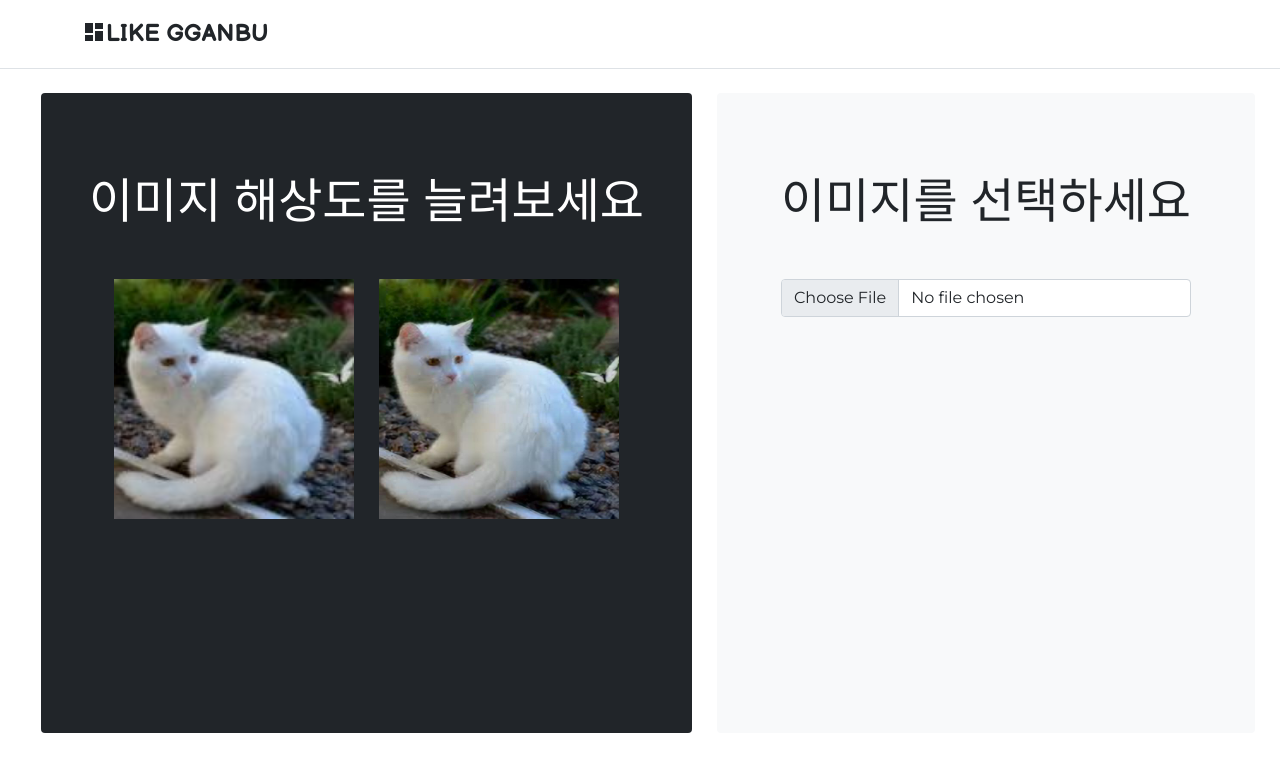
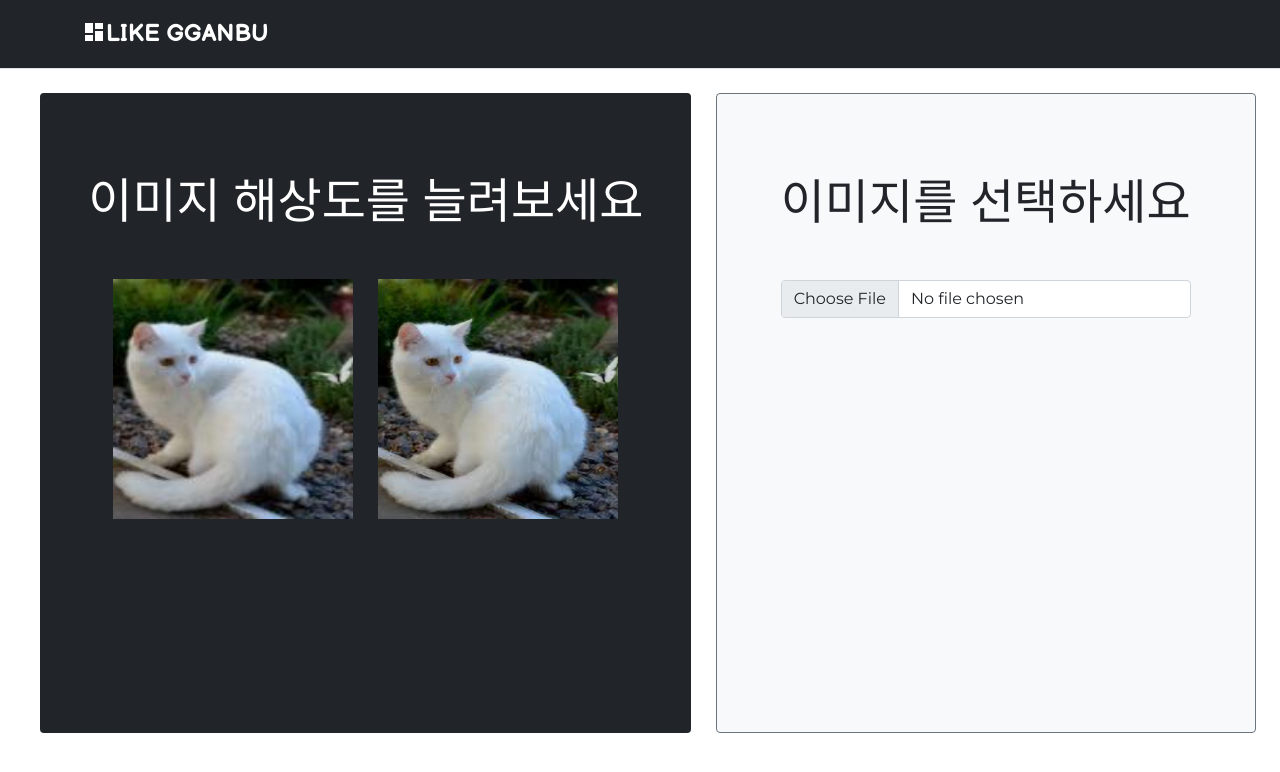
Before and after one commit to ClearRoot/web_image_upscaler, a Django app: page / in a window 1280 px wide. Shown: the top 772 px of the page. Run offline with Django 3.2, Linux system fonts and the light colour scheme; parts of the project's set-up code (start-up, migrations or seed data) failed here and were passed over.

Commit message:
Modify main page

```diff
--- a/mainApp/templates/mainApp/main.html
+++ b/mainApp/templates/mainApp/main.html
@@ -22,7 +22,7 @@
         </div>
       </div>
     </div>
-    <div class="bg-light pt-3 px-3 pt-md-5 px-md-5 rounded text-center overflow-hidden">
+    <div class="bg-light border border-secondary pt-3 px-3 pt-md-5 px-md-5 rounded text-center overflow-hidden">
       <div class="my-3 p-3">
         <h2 class="display-5 mb-5">이미지를 선택하세요</h2>
         <form action="{% url 'upscaler' %}" method="post" enctype="multipart/form-data">
--- a/static/js/main.js
+++ b/static/js/main.js
@@ -9,9 +9,9 @@ document.getElementById('imageSelector').addEventListener('change', function (e)
     let elem = e.target;
 
     if (validateType(elem.files[0])) {
-        let preview = document.querySelector('#thumb');
+        let preview = document.getElementById('thumb');
         preview.src = URL.createObjectURL(elem.files[0]);
-        document.querySelector('#submit-div').style.display = 'block';
+        document.getElementById('submit-div').style.display = 'block';
         preview.style.display = 'inline';
         preview.style.width = '15rem';
         preview.style.height = '15rem';
@@ -19,9 +19,9 @@ document.getElementById('imageSelector').addEventListener('change', function (e)
             URL.revokeObjectURL(preview.src);
         }
     } else {
-        let preview = document.querySelector('#thumb');
+        let preview = document.getElementById('thumb');
         preview.style.display = 'none';
-        document.querySelector('#submit-div').style.display = 'none';
+        document.getElementById('submit-div').style.display = 'none';
         console.log('이미지 파일이 아닙니다.');
     }
 });
@@ -29,7 +29,7 @@ document.getElementById('imageSelector').addEventListener('change', function (e)
 // submit
 document.getElementById('submit-btn').addEventListener('click', function (e) {
     let elem = e.target;
-    let submitDiv = document.querySelector('#submit-div');
+    let submitDiv = document.getElementById('submit-div');
 
     let spinnerSpan = document.createElement("span");
     spinnerSpan.className = 'visually-hidden';
@@ -43,5 +43,6 @@ document.getElementById('submit-btn').addEventListener('click', function (e) {
     spinnerDiv.append(spinnerSpan);
 
     elem.style.display = 'none'
+    document.getElementById('imageSelector').style.display = 'none'
     submitDiv.append(spinnerDiv)
 });
--- a/templates/header.html
+++ b/templates/header.html
@@ -1,6 +1,6 @@
-<header class="py-3 mb-4 border-bottom" style="font-family: 'Balsamiq Sans', cursive;">
+<header class="py-3 mb-4 border-bottom bg-dark" style="font-family: 'Balsamiq Sans', cursive;">
     <div class="container d-flex flex-wrap justify-content-center">
-        <a href="/" class="d-flex align-items-center mb-3 mb-lg-0 me-lg-auto text-dark text-decoration-none">
+        <a href="/" class="d-flex align-items-center mb-3 mb-lg-0 me-lg-auto text-white text-decoration-none">
             <span class="material-icons mb-1">
                 dashboard
             </span>
```
